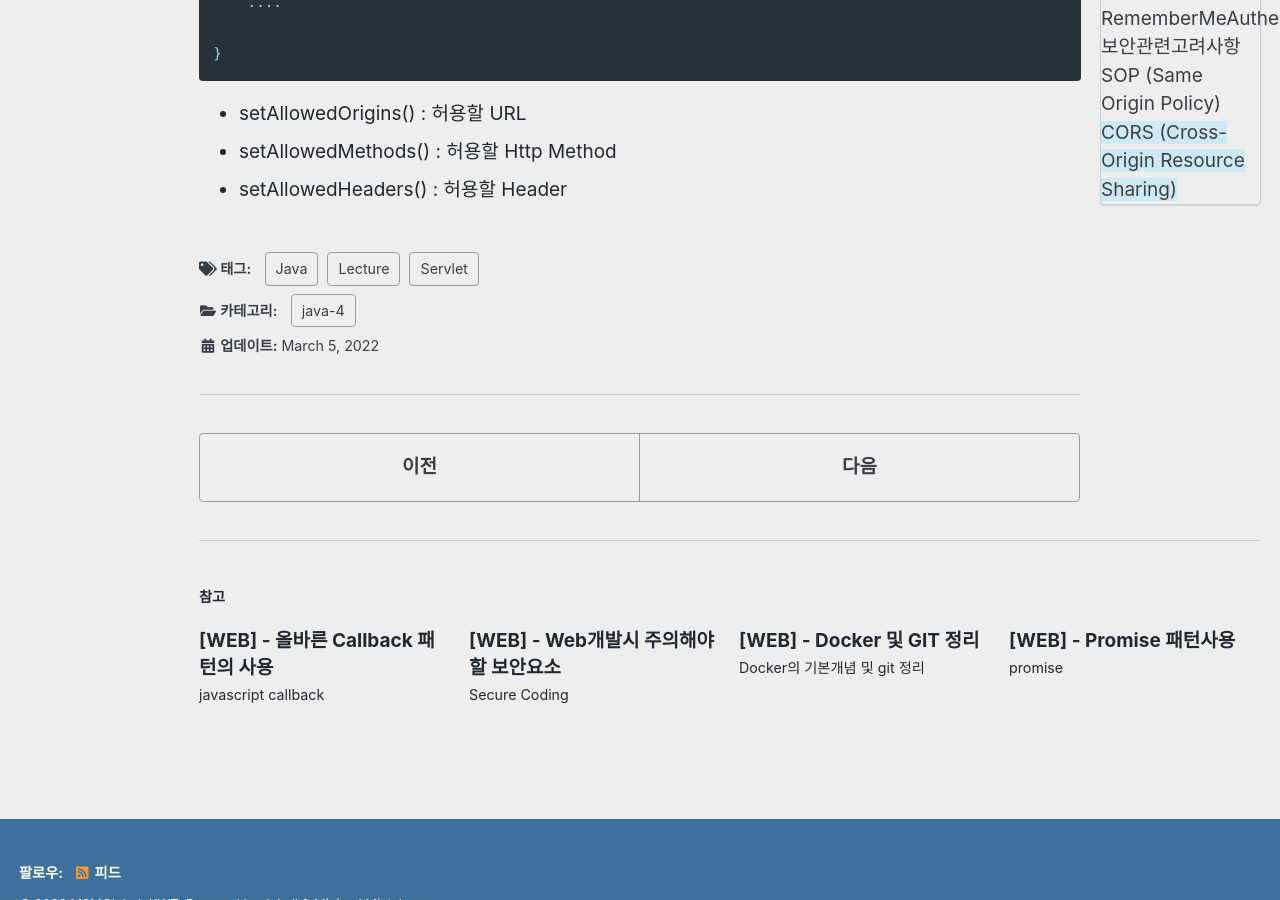
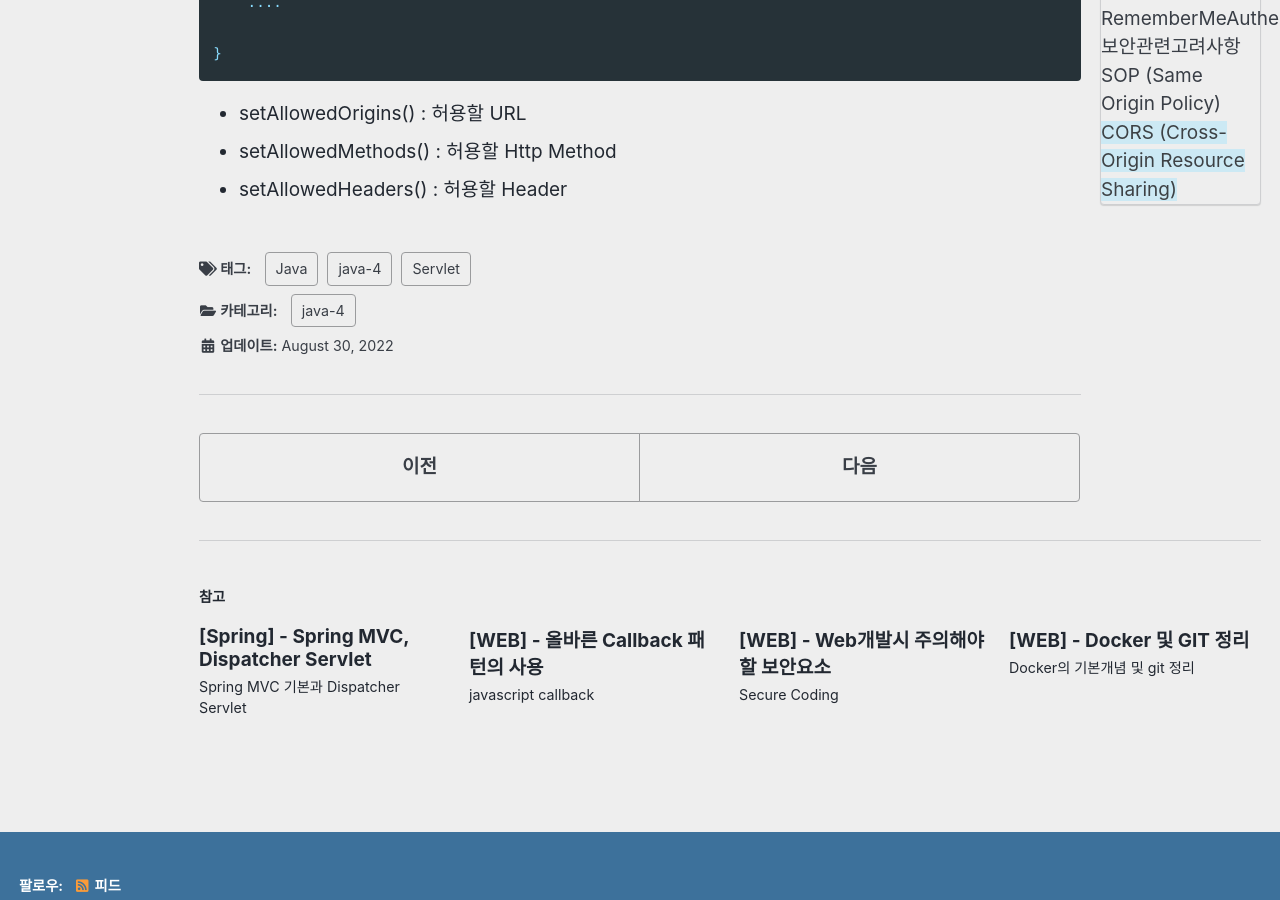
Before and after one commit to sorincorp-edu/sorincorp-edu.github.io, a Jekyll site: the page built from _posts/2022-08-29-java-4_spring_scurity.md, in a window 1280 px wide and 900 px high, scrolled down 14813 px. Built offline with Jekyll 4.4.1, drawn with Linux system fonts in a browser that asks for light colours; cached includes are drawn as plain includes; a script that is not in the unit is left out; some of the changed text lies outside the part shown.

```diff
--- a/_posts/2022-08-29-java-4_spring_scurity.md
+++ b/_posts/2022-08-29-java-4_spring_scurity.md
@@ -1,18 +1,18 @@
 ---
 layout: single
-title:  "[Lecture] - Spring Security"
+title:  "[Spring] - Spring Security"
 excerpt: "Spring Security"
 
 categories:
   - java-4
 tags:
-  - [Lecture, Java, Servlet]
+  - [java-4, Java, Servlet]
 
 toc: true
 toc_sticky: true
 
-date: 2022-03-05
-last_modified_at: 2022-03-05
+date: 2022-08-30
+last_modified_at: 2022-08-30
 ---
 # Spring Security
 ## Spring Security(스프링 시큐리티)
```
Also changed, not shown: _posts/2022-08-29-java-5_spring_mvc.md (+2 -2 lines).
